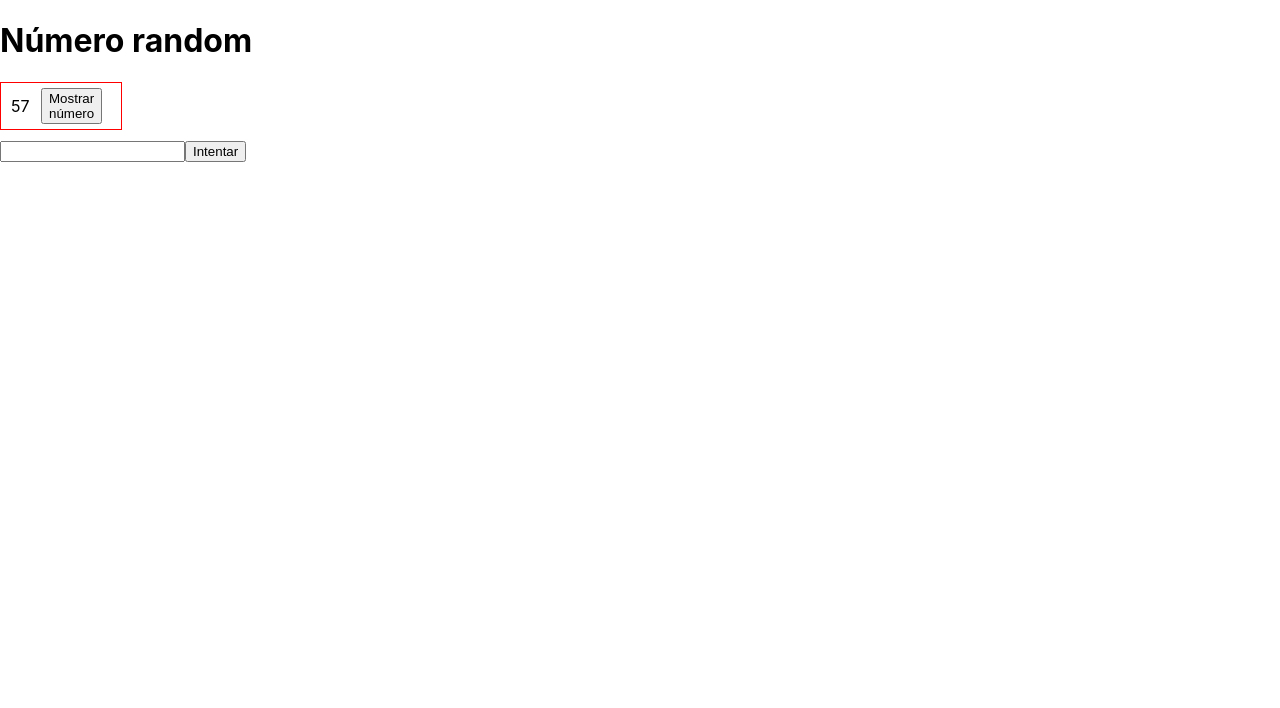
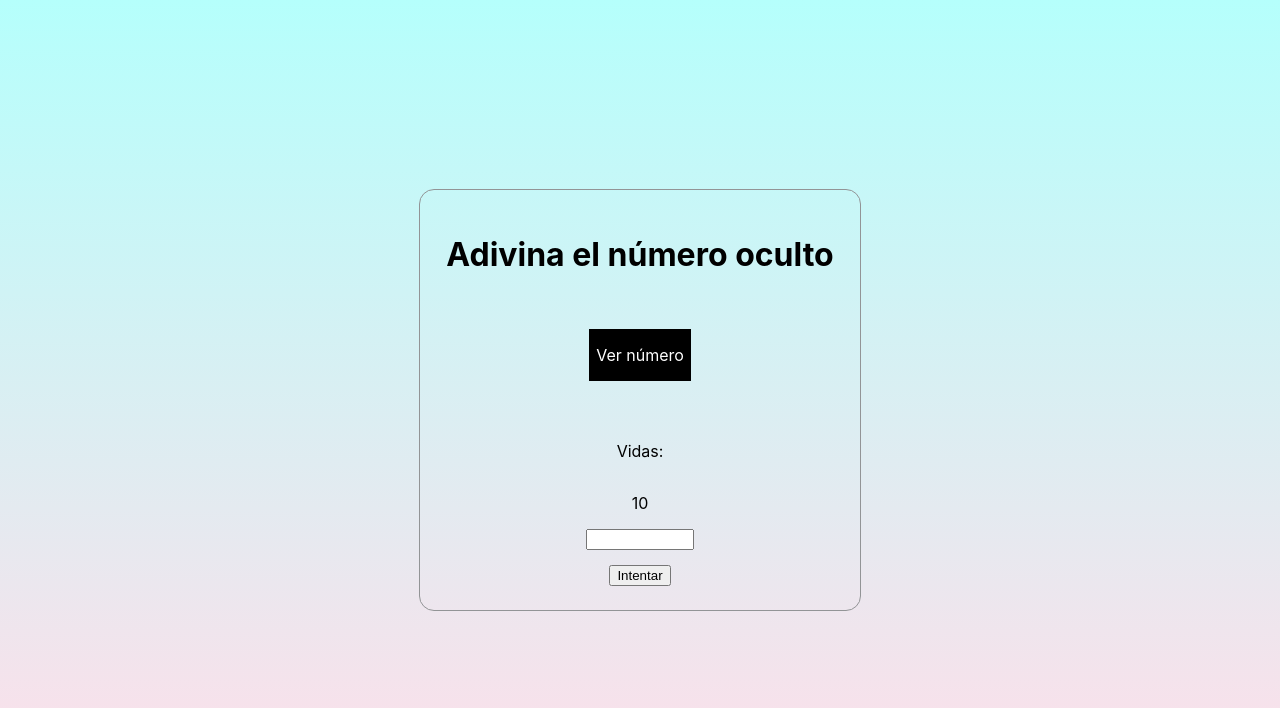
Before and after one commit to Daniel-Vasquez/encontrar-numero, a React (Create React App) app: page / in a window 1280 px wide. Shown: the top 708 px of the page. Built offline with nearby package versions, Linux system fonts and the light colour scheme.

Commit message:
Adding message

```diff
--- a/src/App.css
+++ b/src/App.css
@@ -1,23 +1,63 @@
+.container {
+  display: flex;
+  justify-content: center;
+  align-items: center;
+  flex-direction: column;
+  width: 440px;
+  height: 420px;
+  border-radius: 15px;
+  border: 1px solid #929496;
+}
+
 .containerNumero {
   display: flex;
-  width: 100px;
-  padding: 5px 10px;
+  justify-content: center;
+  align-items: center;
+  width: 170px;
+  height: 120px;
   margin-bottom: 10px;
-  border: 1px solid red;
+  position: relative;
+  /* border: 1px solid red; */
 }
 
 .containerNumero-container {
   display: flex;
+  justify-content: center;
   align-items: center;
-  width: 20px;
-  /* border: 1px solid red; */
+  width: 100px;
+  height: 50px;
+  border: 1px solid #929496;
+  /* border-radius: 15px; */
 }
 
 .containerNumero-numero {
-  /* display: none; */
   margin: 0;
 }
 
+.containerNumero-box {
+  display: flex;
+  justify-content: center;
+  align-items: center;
+  width: 100px;
+  height: 50px;
+  border: 1px solid black;
+  background-color: black;
+  color: white;
+  position: absolute;
+  transition: all 0.3s;
+}
+
+.containerNumero-input {
+  width: 100px;
+  margin-bottom: 15px;
+  outline: none;
+}
+
 .containerNumero-button {
-  margin-left: 10px;
+  cursor: pointer;
 }
+
+.containerNumero:hover .containerNumero-box {
+  transform: translateX(100px);
+  /* transform: rotate(81deg) translate(-18px, -71px); */
+}
--- a/src/App.js
+++ b/src/App.js
@@ -6,8 +6,10 @@ class App extends React.Component {
 
     this.state = {
       numeroRandom: null,
-      vidas: null,
+      vidas: 10,
       numeroUsuario: null,
+      gano: null,
+      sigue: "",
       numerosIngresadosUsuario: [],
     };
   }
@@ -33,37 +35,46 @@ class App extends React.Component {
   };
 
   handleClick = () => {
-    console.log("Número Random: ", this.state.numeroRandom);
-    console.log("Número Usuario: ", this.state.numeroUsuario);
+    // console.log("Número Random: ", this.state.numeroRandom);
+    // console.log("Número Usuario: ", this.state.numeroUsuario);
 
     if (this.state.numeroUsuario === this.state.numeroRandom) {
       console.log("Ganaste");
-    } else {
-      console.log("No");
+      this.setState({ gano: true });
+    } else if (this.state.numeroUsuario > this.state.numeroRandom) {
+      console.log("El número es menor");
+      this.setState({ vidas: this.state.vidas - 1 });
+    } else if (this.state.numeroUsuario < this.state.numeroRandom) {
+      console.log("El número es mayor");
+      this.setState({ vidas: this.state.vidas - 1 });
+    } else if (this.state.vidas === 0) {
+      this.setState({ vidas: 10 });
     }
   };
 
   render() {
-    // console.log("Soy numeroUsuario: ", this.state.numeroUsuario);
+    // console.log(this.state.vidas);
 
     return (
-      <div>
-        <h1>Número random</h1>
+      <div className="container">
+        <h1>Adivina el número oculto</h1>
         <div className="containerNumero">
           <div className="containerNumero-container">
             <p className="containerNumero-numero">{this.state.numeroRandom}</p>
           </div>
-          <button className="containerNumero-button">
-            Mostrar <br /> número
-          </button>
+          <div className="containerNumero-box">Ver número</div>
         </div>
+        <p>Vidas:</p>
+        <p>{this.state.vidas}</p>
         <input
+          className="containerNumero-input"
           type="number"
           onChange={(e) => {
             this.handleChange(e);
           }}
         />
         <button
+          className="containerNumero-button"
           type="submit"
           onClick={() => {
             this.handleClick();
@@ -71,7 +82,8 @@ class App extends React.Component {
         >
           Intentar
         </button>
-        <p>{this.state.numeroUsuario}</p>
+        {!this.state.gano && this.state.vidas === 0 && <p>Sigue intentando</p>}
+        {this.state.gano && <p>Ganaste</p>}
       </div>
     );
   }
--- a/src/index.css
+++ b/src/index.css
@@ -1,13 +1,19 @@
 body {
   margin: 0;
-  font-family: -apple-system, BlinkMacSystemFont, 'Segoe UI', 'Roboto', 'Oxygen',
-    'Ubuntu', 'Cantarell', 'Fira Sans', 'Droid Sans', 'Helvetica Neue',
+  font-family: -apple-system, BlinkMacSystemFont, "Segoe UI", "Roboto", "Oxygen",
+    "Ubuntu", "Cantarell", "Fira Sans", "Droid Sans", "Helvetica Neue",
     sans-serif;
   -webkit-font-smoothing: antialiased;
   -moz-osx-font-smoothing: grayscale;
+  display: flex;
+  justify-content: center;
+  align-items: center;
+  height: 100vh;
+  background-color: #ffdee9;
+  background-image: linear-gradient(0deg, #ffdee9 0%, #b5fffc 100%);
 }
 
 code {
-  font-family: source-code-pro, Menlo, Monaco, Consolas, 'Courier New',
+  font-family: source-code-pro, Menlo, Monaco, Consolas, "Courier New",
     monospace;
 }
```
